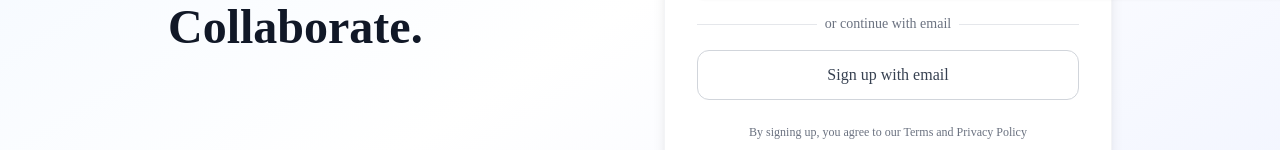
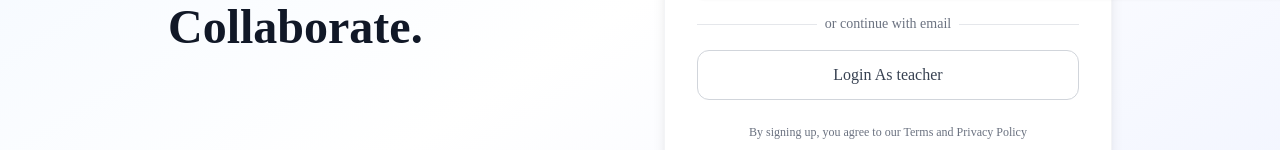
Before and after one commit to Vyas106/Studentio, a Next.js app: page /login in a window 1280 px wide. Shown: the part 399-549 px from the top of the page. Built offline with nearby package versions, Linux system fonts and the light colour scheme; no server answers; a web font is replaced by a local one.

Commit message:
Update page.tsx

```diff
--- a/src/app/login/page.tsx
+++ b/src/app/login/page.tsx
@@ -133,7 +133,7 @@ useEffect(() => {
               </div>
 
               <button className="w-full py-3 px-4 rounded-xl border border-gray-300 text-gray-700 bg-white hover:bg-gray-50 transition-colors font-medium font-inter">
-                Sign up with email
+                Login As teacher
               </button>
             </div>
 
```
